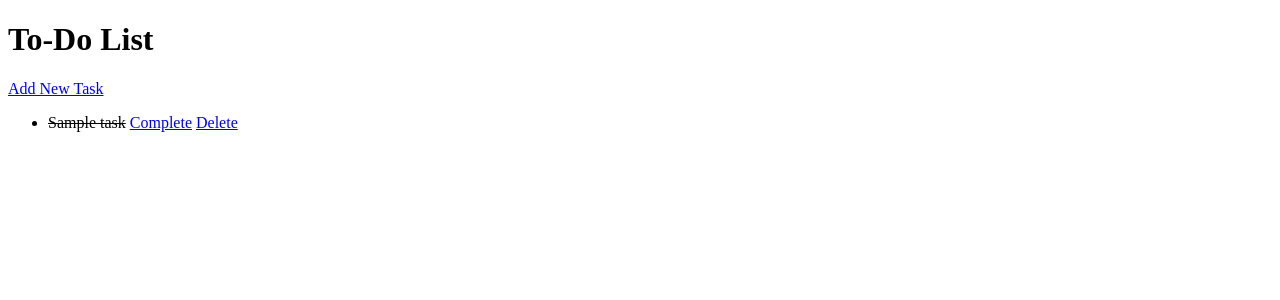
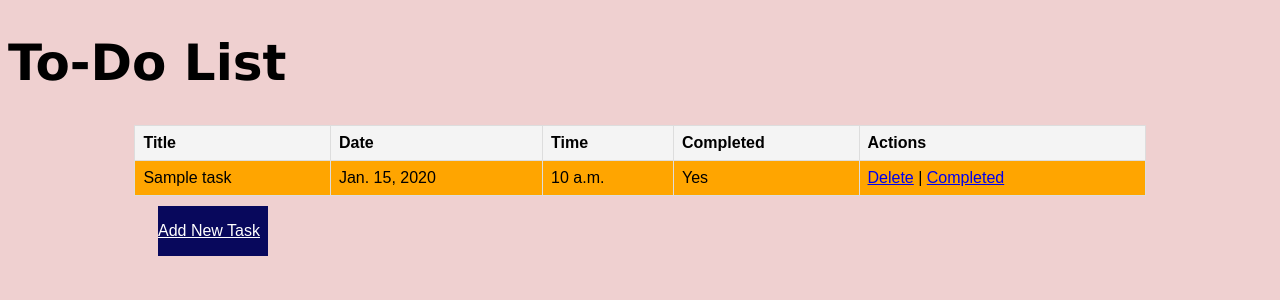
Before and after one commit to appusrk/To-Do-List, a Django app: page / in a window 1280 px wide. Shown: the top 300 px of the page. Run offline with Django 5.2, Linux system fonts and the light colour scheme; tables that the repository leaves empty hold one stand-in row (Sample ...).

Commit message:
updating changes

```diff
--- a/Smlproj/settings.py
+++ b/Smlproj/settings.py
@@ -116,7 +116,7 @@ USE_TZ = True
 # Static files (CSS, JavaScript, Images)
 # https://docs.djangoproject.com/en/5.1/howto/static-files/
 
-STATIC_URL = 'static/'
+STATIC_URL = '/static/'
 
 # Default primary key field type
 # https://docs.djangoproject.com/en/5.1/ref/settings/#default-auto-field
--- a/Tasks/models.py
+++ b/Tasks/models.py
@@ -4,6 +4,8 @@ from django.db import models
 class Task(models.Model):
     title=models.CharField(max_length=200)
     completed=models.BooleanField(default=False)
+    due_date = models.DateField(null=True)
+    ontime=models.TimeField(null=True)
 
     def __str__(self):
         return self.title
--- /dev/null
+++ b/Tasks/static/css/style.css
@@ -0,0 +1,58 @@
+body {
+    font-family: Arial, sans-serif;
+    background-color: #efd0d0;
+}
+table {
+    width: 80%;
+    margin: auto;
+    border-collapse: collapse;
+}
+th, td {
+    border: 1px solid #ddd;
+    padding: 8px;
+    text-align: left;
+}
+th {
+    background-color: #f4f4f4;
+}
+tr{
+    background-color: orange;
+}
+tr:hover {
+    background-color: #f5bf6e;
+}
+h1{
+    display: flex;
+    font-family: 'Lucida Sans', 'Lucida Sans Regular', 'Lucida Grande', 'Lucida Sans Unicode', Geneva, Verdana, sans-serif;
+    font-size:50px;
+}
+.butt{
+    background-color: rgb(8, 8, 92);
+    height: 50px;
+    width: 110px;
+    display: flex;
+    align-items: center;
+    align-content: center;
+    margin-top: 10px;
+    margin-left: 150px;
+}
+.butt a{
+    color:white;
+}
+
+.com{
+    background-color: rgb(15, 170, 64);
+    height: 50px;
+    width: 110px;
+    display: flex;
+    align-items: center;
+    align-content: center;
+}
+.div{
+    background-color: rgb(170, 20, 15);
+    height: 50px;
+    width: 70px;
+    display: flex;
+    align-items: center;
+    align-content: center;
+}
--- /dev/null
+++ b/Tasks/static/css/styles.css
@@ -0,0 +1,4 @@
+body {
+    font-family: Arial, sans-serif;
+    background-color: #efd0d0;
+}
--- a/Tasks/templates/tasks/task_list.html
+++ b/Tasks/templates/tasks/task_list.html
@@ -2,23 +2,45 @@
 <html>
 <head>
     <title>To-Do List</title>
+    {% load static %}
+    <link rel="stylesheet" type="text/css" href="{% static 'css/style.css' %}">
 </head>
 <body>
     <h1>To-Do List</h1>
-    <a href="/add/">Add New Task</a>
-    <ul>
-        {% for task in tasks %}
-            <li>
-                {% if task.completed %}
-                    <strike>{{ task.title }}</strike>
-                {% else %}
-                    {{ task.title }}
-                {% endif %}
-                <a href="/complete/{{ task.id }}/">Complete</a>
-                <a href="{% url 'del_list' task_id=task.id %}">Delete</a>
 
-            </li>
-        {% endfor %}
-    </ul>
+    <table>
+        <thead>
+            <tr>
+                <th>Title</th>
+                <th>Date</th>
+                <th>Time</th>
+                <th>Completed</th>
+                <th>Actions</th>
+            </tr>
+        </thead>
+        <tbody>
+            {% for task in tasks %}
+            <tr>
+                <td>{{ task.title }}</td>
+                <td>{{ task.due_date }}</td>
+                <td>{{task.ontime}}</td>
+                <td>{{ task.completed|yesno:"Yes,No" }}</td>
+
+                <td>
+                        <a href="/delete/{{task.id}}/" >Delete</a> |
+                        <a href="/complete/{{task.id}}/" >Completed</a>
+
+                </td>
+            </tr>
+            {% empty %}
+            <tr>
+                <td colspan="5" style="text-align: center;">No tasks available</td>
+            </tr>
+            {% endfor %}
+        </tbody>
+    </table>
+    <div class="butt">
+      <a href="/add/" >Add New Task</a>
+    </div>
 </body>
 </html>
--- a/Tasks/views.py
+++ b/Tasks/views.py
@@ -1,5 +1,6 @@
 from django.shortcuts import render, redirect
 from .models import Task
+from datetime import datetime
 
 # Create your views here.
 def show_list(request):
@@ -9,7 +10,9 @@ def show_list(request):
 def add_task(request):
     if request.method == 'POST':
         title = request.POST.get('title')
-        Task.objects.create(title=title)
+        task_date = request.POST.get("date")
+        task_time = request.POST.get("time")
+        Task.objects.create(title=title, due_date=task_date, ontime=task_time)
         return redirect('task_list')
     return render(request, 'tasks/add_list.html')
 
```
Also changed, not shown: Tasks/templates/tasks/add_list.html (+30 -4 lines), Tasks/templates/tasks/delete_task.html (+29 -2 lines), Tasks/migrations/0002_task_due_date_task_ontime.py (added).
